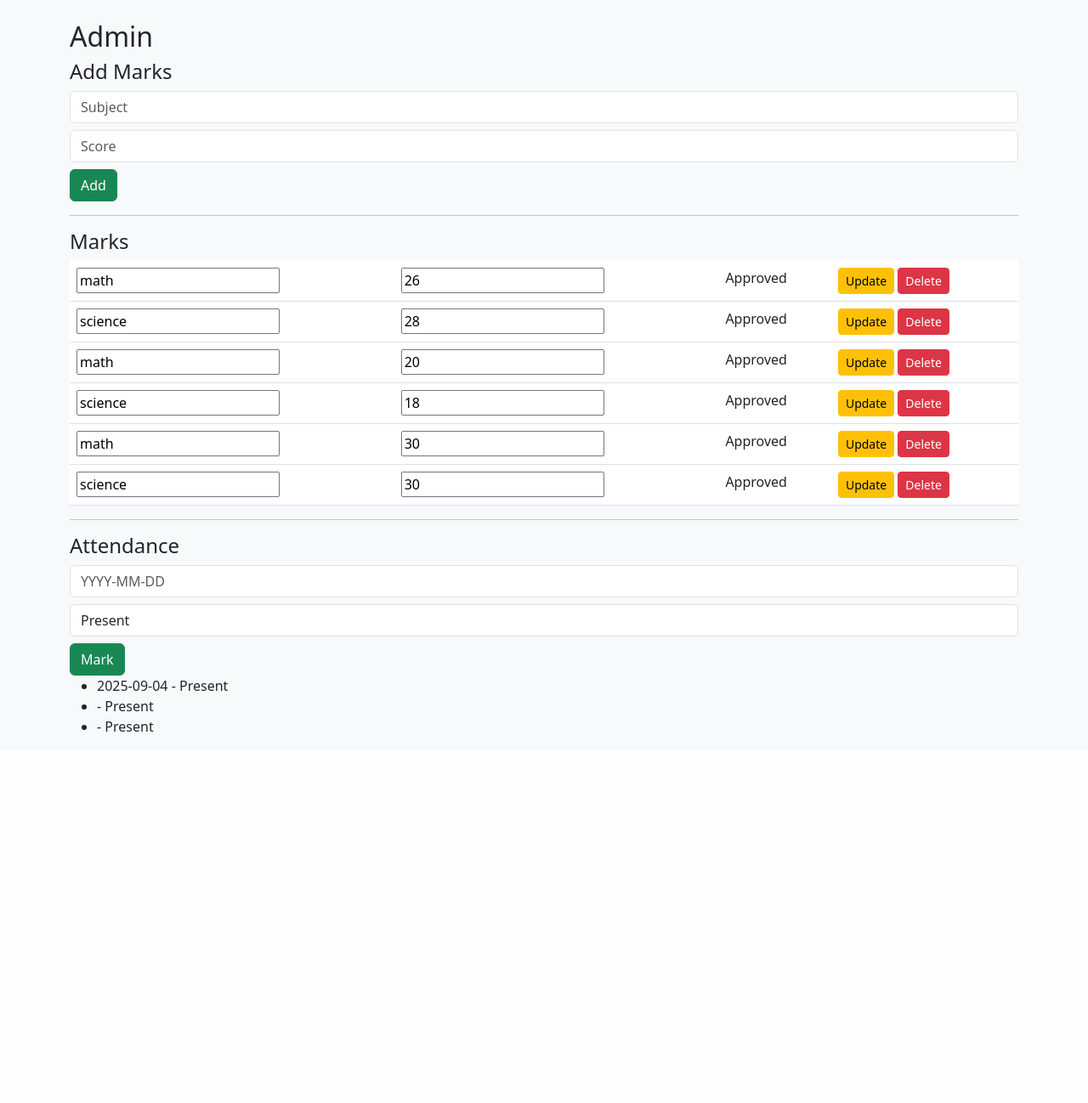
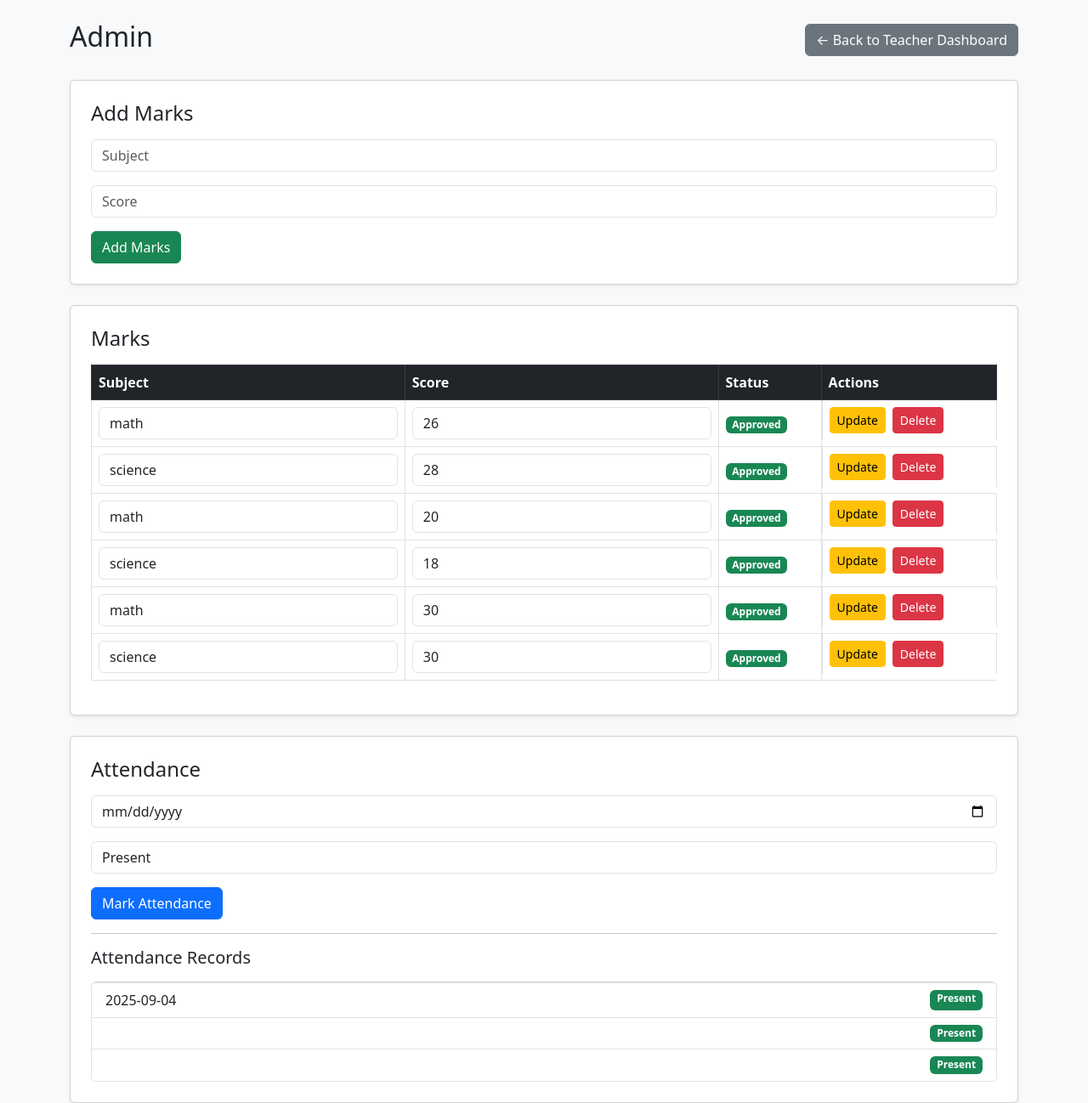
Before and after one commit to ziva4/Smart-Student-Management-System, a Flask app: template templates/student_detail.html in a window 1280 px wide. Shown: the part 56-1354 px from the top of the page at 85% size. Before the commit the page ends 917 px from the top, so only its background shows below. Run offline with Flask 3, Linux system fonts and the light colour scheme; the template is opened without the code that fills it: values that come from a table or form of the project are taken from there, others are empty.

Commit message:
redirect to teacher dacher dashboard from student details

```diff
--- a/templates/student_detail.html
+++ b/templates/student_detail.html
@@ -1,50 +1,168 @@
 {% extends 'layout.html' %}
 {% block content %}
 
-<h2>{{ student.name }}</h2>
+<!-- TOP BAR -->
+<div class="d-flex justify-content-between align-items-center mb-4">
+    <h2>{{ student.name }}</h2>
 
-<h4>Add Marks</h4>
-<form method="POST" action="/add_marks/{{ student.id }}">
-    <input name="subject" placeholder="Subject" class="form-control mb-2">
-    <input name="score" placeholder="Score" class="form-control mb-2">
-    <button class="btn btn-success">Add</button>
-</form>
+    <!-- 🔥 BACK BUTTON -->
+    <a href="/" class="btn btn-secondary">
+        ← Back to Teacher Dashboard
+    </a>
+</div>
 
-<hr>
+<!-- ADD MARKS -->
+<div class="card p-4 mb-4 shadow-sm">
+    <h4 class="mb-3">Add Marks</h4>
 
-<h4>Marks</h4>
-<table class="table">
-{% for m in marks %}
-<tr>
-<form method="POST" action="/edit_mark/{{ m.id }}">
-<td><input name="subject" value="{{ m.subject }}"></td>
-<td><input name="score" value="{{ m.score }}"></td>
-<td>{{ m.status }}</td>
-<td>
-<button class="btn btn-warning btn-sm">Update</button>
-<a href="/delete_mark/{{ m.id }}" class="btn btn-danger btn-sm">Delete</a>
-</td>
-</form>
-</tr>
-{% endfor %}
-</table>
+    <form method="POST" action="/add_marks/{{ student.id }}">
+        <input
+            name="subject"
+            placeholder="Subject"
+            class="form-control mb-3"
+            required>
 
-<hr>
+        <input
+            name="score"
+            placeholder="Score"
+            type="number"
+            class="form-control mb-3"
+            required>
 
-<h4>Attendance</h4>
-<form method="POST" action="/mark_attendance/{{ student.id }}">
-    <input name="date" placeholder="YYYY-MM-DD" class="form-control mb-2">
-    <select name="status" class="form-control mb-2">
-        <option>Present</option>
-        <option>Absent</option>
-    </select>
-    <button class="btn btn-success">Mark</button>
-</form>
+        <button class="btn btn-success">
+            Add Marks
+        </button>
+    </form>
+</div>
 
-<ul>
-{% for a in attendance %}
-<li>{{ a.date }} - {{ a.status }}</li>
-{% endfor %}
-</ul>
+<!-- MARKS TABLE -->
+<div class="card p-4 mb-4 shadow-sm">
+
+    <h4 class="mb-3">Marks</h4>
+
+    <table class="table table-bordered table-hover align-middle">
+
+        <thead class="table-dark">
+            <tr>
+                <th>Subject</th>
+                <th>Score</th>
+                <th>Status</th>
+                <th>Actions</th>
+            </tr>
+        </thead>
+
+        <tbody>
+
+        {% for m in marks %}
+        <tr>
+
+            <form method="POST" action="/edit_mark/{{ m.id }}">
+
+                <td>
+                    <input
+                        name="subject"
+                        value="{{ m.subject }}"
+                        class="form-control">
+                </td>
+
+                <td>
+                    <input
+                        name="score"
+                        value="{{ m.score }}"
+                        type="number"
+                        class="form-control">
+                </td>
+
+                <td>
+                    {% if m.status == "Approved" %}
+                        <span class="badge bg-success">
+                            Approved
+                        </span>
+                    {% else %}
+                        <span class="badge bg-warning text-dark">
+                            Pending
+                        </span>
+                    {% endif %}
+                </td>
+
+                <td class="d-flex gap-2">
+
+                    <button class="btn btn-warning btn-sm">
+                        Update
+                    </button>
+
+                    <a href="/delete_mark/{{ m.id }}"
+                       class="btn btn-danger btn-sm">
+                        Delete
+                    </a>
+
+                </td>
+
+            </form>
+
+        </tr>
+        {% endfor %}
+
+        </tbody>
+
+    </table>
+
+</div>
+
+<!-- ATTENDANCE -->
+<div class="card p-4 shadow-sm">
+
+    <h4 class="mb-3">Attendance</h4>
+
+    <form method="POST" action="/mark_attendance/{{ student.id }}">
+
+        <input
+            name="date"
+            type="date"
+            class="form-control mb-3"
+            required>
+
+        <select
+            name="status"
+            class="form-control mb-3">
+
+            <option>Present</option>
+            <option>Absent</option>
+
+        </select>
+
+        <button class="btn btn-primary">
+            Mark Attendance
+        </button>
+
+    </form>
+
+    <hr>
+
+    <h5 class="mb-3">Attendance Records</h5>
+
+    <ul class="list-group">
+
+        {% for a in attendance %}
+        <li class="list-group-item d-flex justify-content-between">
+
+            <span>{{ a.date }}</span>
+
+            {% if a.status == "Present" %}
+                <span class="badge bg-success">
+                    Present
+                </span>
+            {% else %}
+                <span class="badge bg-danger">
+                    Absent
+                </span>
+            {% endif %}
+
+        </li>
+        {% endfor %}
+
+    </ul>
+
+</div>
 
 {% endblock %}
```
Also changed, not shown: templates/login.html (+58 -21 lines), instance/smart_system.db.
